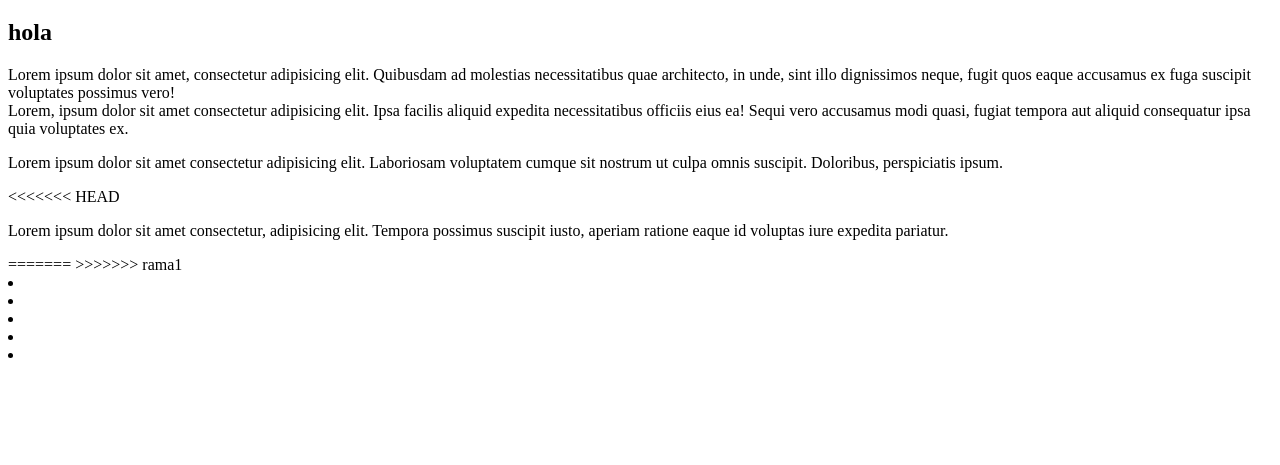
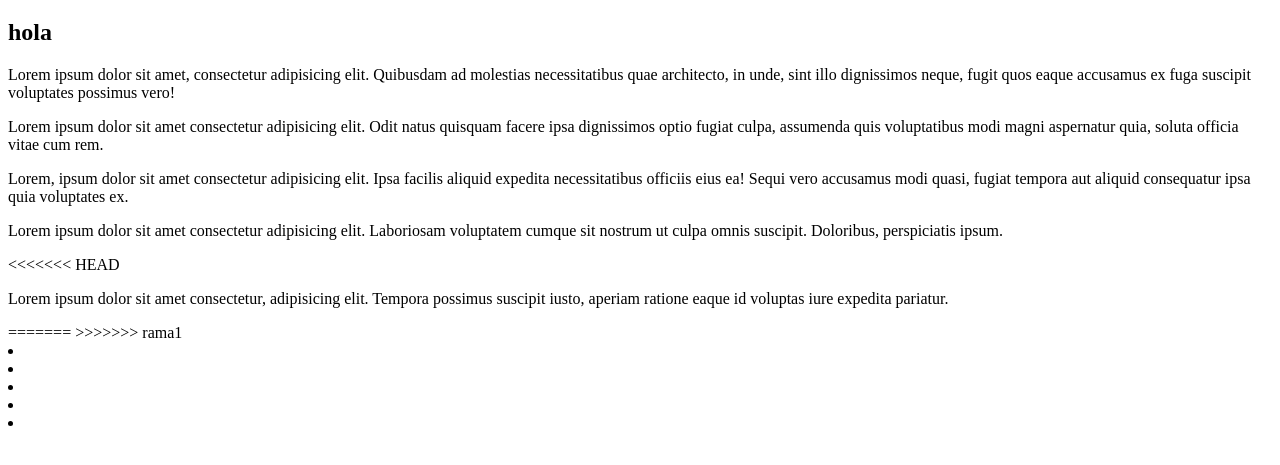
Before and after one commit to manuland89/puebagit, a plain HTML site: page index.html in a window 1280 px wide. Shown: the part 61-526 px from the top of the page. Drawn offline with Linux system fonts and the light colour scheme.

Commit message:
subiendo proyecto

```diff
--- a/index.html
+++ b/index.html
@@ -13,6 +13,7 @@
 <main>
     <h2> hola </h2>
     Lorem ipsum dolor sit amet, consectetur adipisicing elit. Quibusdam ad molestias necessitatibus quae architecto, in unde, sint illo dignissimos neque, fugit quos eaque accusamus ex fuga suscipit voluptates possimus vero!
+    <p>Lorem ipsum dolor sit amet consectetur adipisicing elit. Odit natus quisquam facere ipsa dignissimos optio fugiat culpa, assumenda quis voluptatibus modi magni aspernatur quia, soluta officia vitae cum rem.</p>
 
 </main>
 <section> Lorem, ipsum dolor sit amet consectetur adipisicing elit. Ipsa facilis aliquid expedita necessitatibus officiis eius ea! Sequi vero accusamus modi quasi, fugiat tempora aut aliquid consequatur ipsa quia voluptates ex.</section>
```
Also changed, not shown: index.css (added), probandogit.html (deleted).
